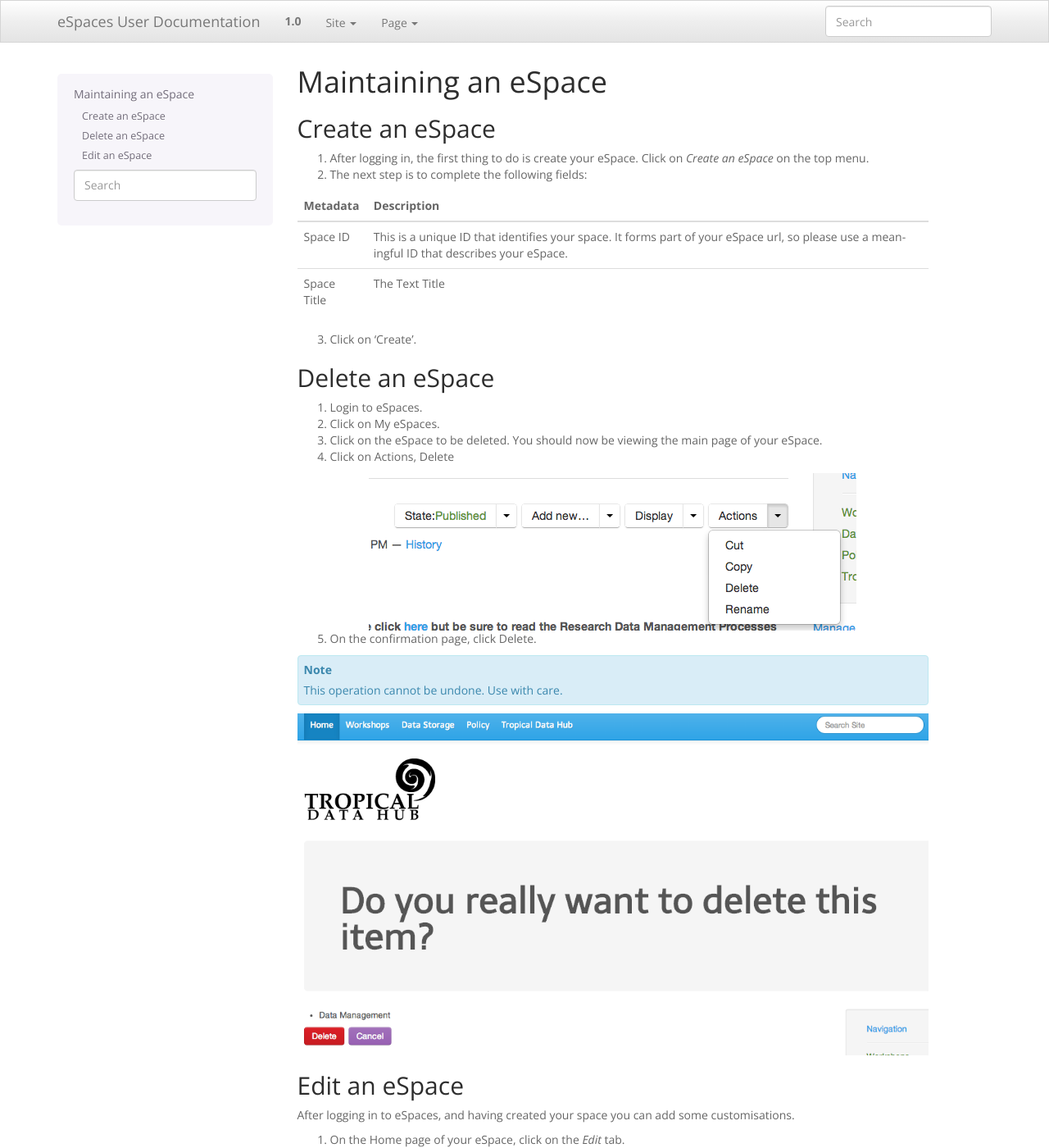
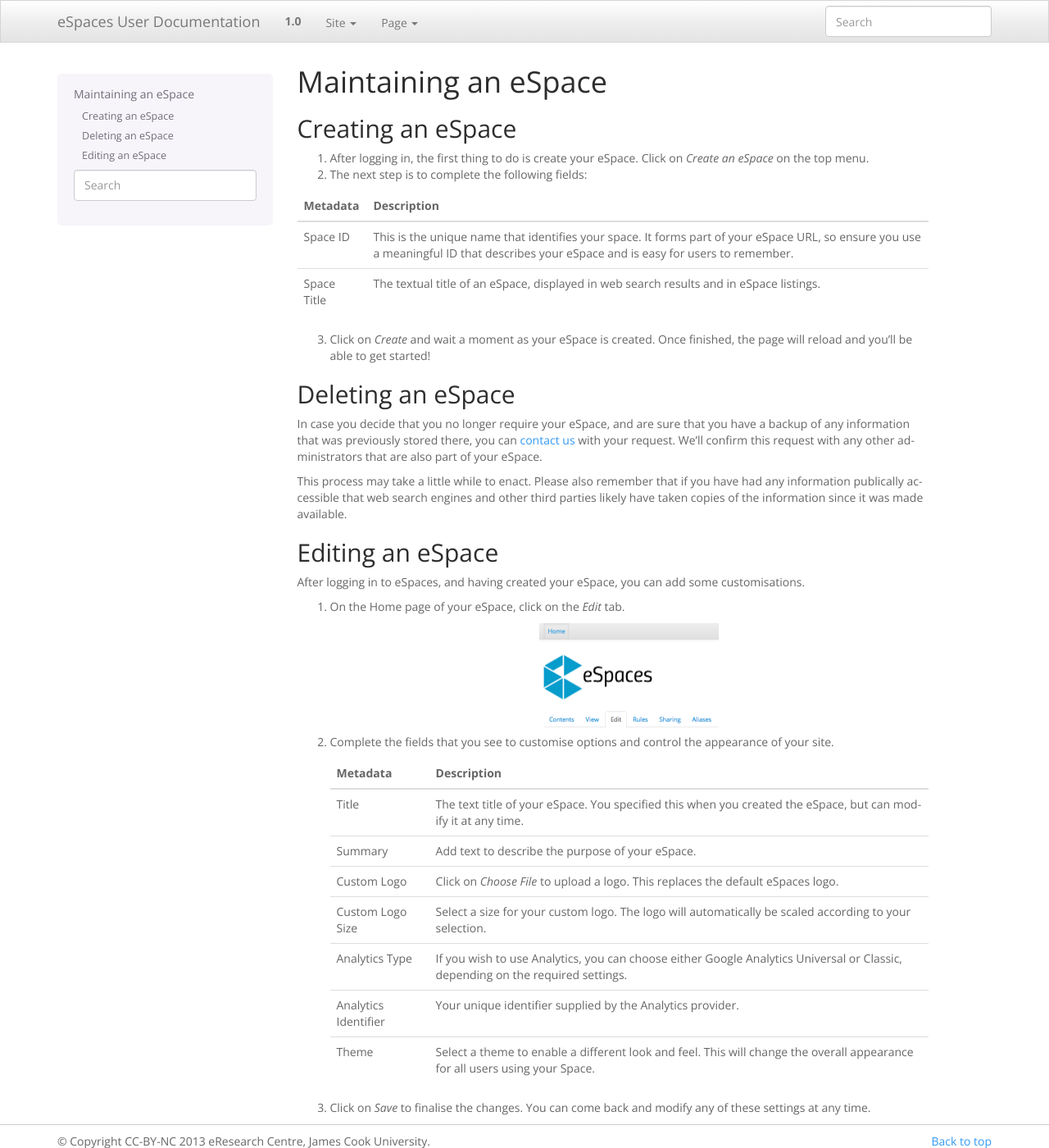
Before and after one commit to jcu-eresearch/plone-user-doc, a Sphinx documentation site: the page built from source/maintainspace.rst, in a window 1280 px wide and 1400 px high. Shown: the whole window at 82% size. Built offline with Sphinx 7.4.7, drawn with Linux system fonts in a browser that asks for light colours; some of the changed text lies outside the part shown.

Commit message:
Update documentation for creating and maintaining eSpaces

```diff
--- a/source/introduce.rst
+++ b/source/introduce.rst
@@ -1,22 +1,21 @@
-Introducing Plone
-*****************
+Introducing eSpaces and Plone
+*****************************
 
 What is eSpaces?
 ================
-*Introduction*
 
 Collaborative data sharing is a key area of interest for many researchers and
 graduate students. This portal provides a web-based solution for managing data
 and file storage, messaging, project management and more.
 
-This site uses an open-source content management system called
+Researchers can use eSpaces as an access point to data and file storage,
+collaboration and project management tools. eSpaces provides a simple method to
+upload files and annotate them with comments between users.
+
+This site uses an open-source Content Management System (CMS) called
 `Plone <http://www.plone.org>`_ to allow researchers to easily share content,
 files and other digital objects within a web environment without needing to
 learn web authoring technologies.
-
-Researchers can use Plone as an access point to data and file storage,
-collaboration and project management tools. Plone provides a simple method to
-upload files and annotate them with comments between users.
 
 .. include:: login.rst
 
@@ -31,20 +30,30 @@
 .. image:: /images/findspace.png
    :alt: Find an eSpace
    :align: center
+   :scale: 50%
 
 My eSpaces
 ==========
 
 After logging in, click on *My eSpaces* on the top menu. This page displays
-all eSpaces that you have created or have been marked as a 'creator'.
+all eSpaces that you have created or have been marked as a 'creator' for.
 
 .. image:: /images/myspace.png
    :alt: My eSpaces
    :align: center
+   :scale: 50%
 
 Site Layout: An Introduction
 ============================
-*Details about how the site is laid out and what features are available.*
+
+A given eSpace will be laid out in a similar fashion to that shown below,
+depending on what features have been utilised by the creator and contributors.
+Remember that individual sites may look slightly different, including
+fonts and colours, as sites may select their own themes.
+
+.. image:: /images/site_layout.png
+   :align: center
+   :width: 100%
 
 1. **Top navigation tabs**
    The top navigation tabs are the top-level of navigation on the portal.
@@ -80,9 +89,6 @@
 .. 8. **Help menu**
 ..   Contains general site links of importance. Some of these may change
 ..   depending on your access rights.
-
-.. image:: /images/site_layout.png
-   :align: center
 
 Navigation within Plone
 =======================
--- a/source/maintainspace.rst
+++ b/source/maintainspace.rst
@@ -1,81 +1,83 @@
 Maintaining an eSpace
 =====================
 
-Create an eSpace
-----------------
+Creating an eSpace
+------------------
 
 1. After logging in, the first thing to do is create your eSpace.
    Click on *Create an eSpace* on the top menu.
 2. The next step is to complete the following fields:
 
-+-------------+-------------------------------------------------+
-| Metadata    | Description                                     |
-+=============+=================================================+
-| Space ID    | This is a unique ID that identifies your space. |
-|             | It forms part of your eSpace url, so please use |
-|             | a meaningful ID that describes your eSpace.     |
-+-------------+-------------------------------------------------+
-| Space Title | The Text Title                                  |
-+-------------+-------------------------------------------------+
++-------------+-----------------------------------------------------+
+| Metadata    | Description                                         |
++=============+=====================================================+
+| Space ID    | This is the unique name that identifies your space. |
+|             | It forms part of your eSpace URL, so ensure you use |
+|             | a meaningful ID that describes your eSpace and is   |
+|             | easy for users to remember.                         |
++-------------+-----------------------------------------------------+
+| Space Title | The textual title of an eSpace, displayed in web    |
+|             | search results and in eSpace listings.              |
++-------------+-----------------------------------------------------+
 
-3. Click on 'Create'.
+3. Click on *Create* and wait a moment as your eSpace is created.
+   Once finished, the page will reload and you'll be able to get started!
 
-Delete an eSpace
-----------------
+Deleting an eSpace
+------------------
 
-1. Login to eSpaces.
-2. Click on My eSpaces.
-3. Click on the eSpace to be deleted. You should now be viewing the main page of your eSpace.
-4. Click on Actions, Delete
+In case you decide that you no longer require your eSpace, and are sure
+that you have a backup of any information that was previously stored
+there, you can `contact us <https://www.espaces.edu.au/contact-info>`_
+with your request.  We'll confirm this request with any other administrators
+that are also part of your eSpace.
 
-.. image:: /images/deletespace.png
-   :alt: Delete an eSpace
-   :align: center
+This process may take a little while to enact.  Please also remember that
+if you have had any information publically accessible that web search
+engines and other third parties likely have taken copies of the information
+since it was made available.
+
+Editing an eSpace
+-----------------
+
+After logging in to eSpaces, and having created your eSpace, you can add some
+customisations.
+
+#. On the Home page of your eSpace, click on the *Edit* tab.
+
+   .. image:: /images/editeSpace.png
+      :alt: Edit an eSpace
+      :align: center
+      :scale: 50%
 
 
-5. On the confirmation page, click Delete.
 
-.. note:: This operation cannot be undone. Use with care.
+#. Complete the fields that you see to customise options and
+   control the appearance of your site.
 
+   +----------------------+------------------------------------------------------------------+
+   | Metadata             | Description                                                      |
+   +======================+==================================================================+
+   | Title                | The text title of your eSpace. You specified this                |
+   |                      | when you created the eSpace, but can modify it at any time.      |
+   +----------------------+------------------------------------------------------------------+
+   | Summary              | Add text to describe the purpose of your eSpace.                 |
+   +----------------------+------------------------------------------------------------------+
+   | Custom Logo          | Click on *Choose File* to upload a logo. This replaces the       |
+   |                      | default eSpaces logo.                                            |
+   +----------------------+------------------------------------------------------------------+
+   | Custom Logo Size     | Select a size for your custom logo. The logo will automatically  |
+   |                      | be scaled according to your selection.                           |
+   +----------------------+------------------------------------------------------------------+
+   | Analytics Type       | If you wish to use Analytics, you can choose either              |
+   |                      | Google Analytics Universal or Classic, depending on the required |
+   |                      | settings.                                                        |
+   +----------------------+------------------------------------------------------------------+
+   | Analytics Identifier | Your unique identifier supplied by the Analytics provider.       |
+   +----------------------+------------------------------------------------------------------+
+   | Theme                | Select a theme to enable a different look and feel. This will    |
+   |                      | change the overall appearance for all users using your Space.    |
+   +----------------------+------------------------------------------------------------------+
 
-.. image:: /images/deletespaceconfirm.png
-   :alt: Delete an eSpace
-   :align: center
-
-Edit an eSpace
---------------
-
-After logging in to eSpaces, and having created your space you can add some
-customisations.
-
-1. On the Home page of your eSpace, click on the *Edit* tab.
-
-.. image:: /images/editeSpace.png
-   :alt: Edit an eSpace
-   :align: center
-
-2. The next step is to complete the following fields:
-
-+----------------------+------------------------------------------------------------------+
-| Metadata             | Description                                                      |
-+======================+==================================================================+
-| Title                | The text title of your eSpace. You specified this                |
-|                      | when you created the eSpace.                                     |
-+----------------------+------------------------------------------------------------------+
-| Summary              | Add text to describe the purpose of your eSpace                  |
-+----------------------+------------------------------------------------------------------+
-| Custom Logo          | Click on *Choose File* to select your logo                       |
-+----------------------+------------------------------------------------------------------+
-| Custom Logo Size     | Select the size of your custom logo, how big do                  |
-|                      | wish your logo to appear ?                                       |
-+----------------------+------------------------------------------------------------------+
-| Analytics Type       | If you wish to use Analytics, you can choose from                |
-|                      | Google Analytics Universal or Classic                            |
-+----------------------+------------------------------------------------------------------+
-| Analytics Identifier | Your identifier supplied by Google                               |
-+----------------------+------------------------------------------------------------------+
-| Theme                | Select a Theme to enable a different look and feel of your site. |
-|                      | The default is 'Spacelab'                                        |
-+----------------------+------------------------------------------------------------------+
-
-3. Click on *Save*
+#. Click on *Save* to finalise the changes. You can come back and modify any
+   of these settings at any time.
```
Also changed, not shown: source/containers.rst (+20 -20 lines).
